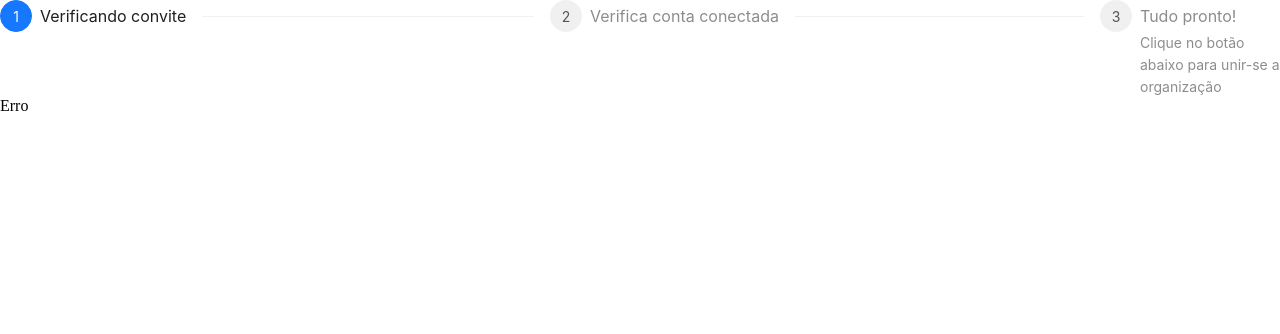
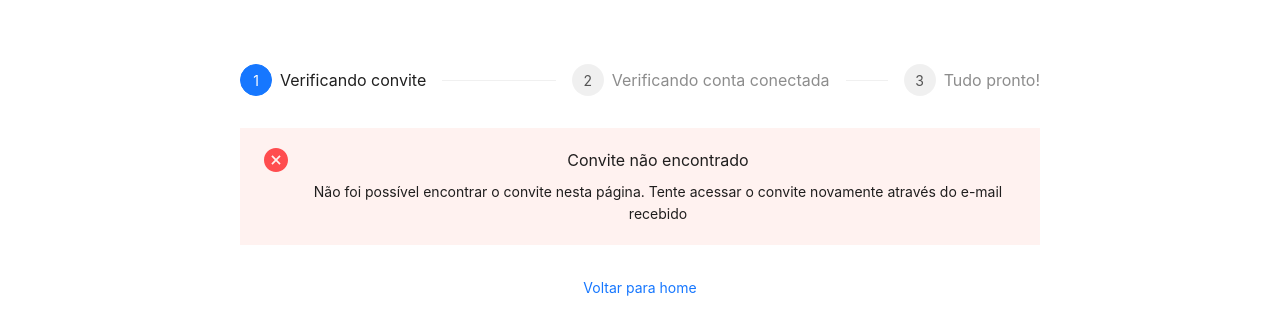
Before and after one commit to felipepoliveira/fpmtoolkit-frontend, a React (Vite) app: page /join-organization in a window 1280 px wide. Shown: the top 334 px of the page. Built offline with nearby package versions, Linux system fonts and the light colour scheme.

Commit message:
🚧 WIP

```diff
--- a/src/api/backend-api/api-error.ts
+++ b/src/api/backend-api/api-error.ts
@@ -1,6 +1,7 @@
 import { AxiosError } from "axios";
 
 export type ErrorType =
+    | "DUPLICATED"
     | "EMAIL_NOT_CONFIRMED"
     | "FORBIDDEN"
     | "INVALID_CREDENTIALS"
--- a/src/api/backend-api/organization-member-invite.ts
+++ b/src/api/backend-api/organization-member-invite.ts
@@ -32,6 +32,14 @@ export const OrganizationMemberInviteService = {
      */
     createNewInvite: async (organizationUuid: string, dto: CreateInviteRequest): Promise<OrganizationMemberInviteModel> => {
         return (await BackendApi.post(`/api/organizations/${organizationUuid}/invites`, dto)).data
+    },
+    /**
+     * Return organization member invite data from the back-end API using the invite token as credentials
+     * @param inviteToken
+     * @returns
+     */
+    findByInviteToken: async (inviteToken: string): Promise<OrganizationMemberInviteModel> => {
+        return (await BackendApi.get(`/api/organization-member-invites/public/by-token/${inviteToken}`)).data
     },
     /**
      * Fetch pagination metadata of all organization member invites of the given organization
--- a/src/api/backend-api/organization-member.ts
+++ b/src/api/backend-api/organization-member.ts
@@ -1,6 +1,13 @@
 import { OrganizationMemberModel } from "../../types/backend-api/organization-member";
 import { PaginationMetadata } from "../../types/backend-api/pagination";
 import BackendApi from "./backend-api";
+
+/**
+ * Payload used in [POST] /api/organizations-members/public/ingress-by-invite
+ */
+interface IngressByInviteRequest {
+    token: string
+}
 
 export const OrganizationMemberService = {
     /**
@@ -16,6 +23,16 @@ export const OrganizationMemberService = {
     },
 
     /**
+     * Ingress into a organization creating a new OrganizationMemberModel. The organization member created is returned by
+     * this endpoint
+     * @param payload
+     * @returns
+     */
+    ingressByInvite: async (payload: IngressByInviteRequest): Promise<OrganizationMemberModel> => {
+        return (await (BackendApi.post(`/api/organization-members/public/ingress-by-invite`, payload))).data
+    },
+
+    /**
      * Return pagination metadata of all organization members of the given organization
      * @param organizationUuid
      * @param page
--- a/src/app/join-organization/JoinOrganizationPage.tsx
+++ b/src/app/join-organization/JoinOrganizationPage.tsx
@@ -1,10 +1,15 @@
-import { useContext, useMemo, useState } from "react"
+import { useContext, useEffect, useMemo, useState } from "react"
 import { AppContext } from "../App"
-import { Button, Steps } from "antd"
+import { Alert, Avatar, Button, Skeleton, Steps, Typography } from "antd"
 import { jwtDecode } from 'jwt-decode';
 import UserSessionStore from "../../store/user-session";
-import { LoadingOutlined } from "@ant-design/icons";
-import { Link } from "react-router";
+import { LoadingOutlined, MailOutlined } from "@ant-design/icons";
+import { Link, useNavigate } from "react-router";
+import { OrganizationMemberInviteModel } from "../../types/backend-api/organization-member-invite";
+import { OrganizationMemberInviteService } from "../../api/backend-api/organization-member-invite";
+import Title from "antd/es/typography/Title";
+import { OrganizationMemberService } from "../../api/backend-api/organization-member";
+import ApiError from "../../api/backend-api/api-error";
 
 
 type CheckStatus = "ok" | "checking" | "error";
@@ -26,6 +31,14 @@ interface InviteTokenPayload {
     recipientEmail: string,
 }
 
+interface InviteTokenAndPayload {
+    /**
+     *
+     */
+    token: string,
+    payload: InviteTokenPayload,
+}
+
 
 export default function JoinOrganizationPage(): React.ReactElement {
     const appContext = useContext(AppContext)
@@ -35,7 +48,20 @@ export default function JoinOrganizationPage(): React.ReactElement {
     // 2) Check if the current authenticated user has the same e-mail as the invite / if not: Send the user to login using the invite token as required token
     // 3) Show the ingress organization button
 
-    const [inviteToken, setInviteToken] = useState<InviteTokenPayload | undefined>(undefined)
+    const navigate = useNavigate()
+    const [inviteToken, setInviteToken] = useState<InviteTokenAndPayload | undefined>(undefined)
+    const [invite, setInvite] = useState<OrganizationMemberInviteModel | undefined>(undefined)
+
+    useEffect(() => {
+        // ignore if the invite token is not defined
+        if (!inviteToken) {
+            return
+        }
+
+        // Fetch the invite data using the given token
+        OrganizationMemberInviteService.findByInviteToken(inviteToken.token)
+            .then(invite => setInvite(invite))
+    }, [inviteToken])
 
     const queryParams = new URLSearchParams(window.location.search)
     const tokenFromQueryParam = queryParams.get('token')
@@ -52,7 +78,13 @@ export default function JoinOrganizationPage(): React.ReactElement {
             if (!decodedJwt.recipientEmail) {
                 return "error"
             }
-            setInviteToken(decodedJwt)
+
+            // update the state with the token and payload
+            setInviteToken({
+                token: tokenFromQueryParam,
+                payload: decodedJwt
+            })
+
             return "ok"
 
         } catch (error) {
@@ -70,7 +102,7 @@ export default function JoinOrganizationPage(): React.ReactElement {
 
         // if the user is not authenticated or the primary email of the authenticated user is not the same as the invite
         const userFromStore = UserSessionStore.get()
-        if (!userFromStore || userFromStore.userData.primaryEmail !== inviteToken.recipientEmail) {
+        if (!userFromStore || userFromStore.userData.primaryEmail !== inviteToken.payload.recipientEmail) {
             return "must-authenticate"
         }
 
@@ -109,9 +141,9 @@ export default function JoinOrganizationPage(): React.ReactElement {
             return (
                 <>
 
-                    <Link to={`/login?email=${inviteToken.recipientEmail}&redirectTo=${encodedPathAndSearch}`}>
-                        <Button>
-                            {`Você deve entrar utilizando a conta ${inviteToken.recipientEmail}`}
+                    <Link to={`/login?email=${inviteToken.payload.recipientEmail}&redirectTo=${encodedPathAndSearch}`}>
+                        <Button icon={<MailOutlined />}>
+                            {`Você deve entrar utilizando a conta ${inviteToken.payload.recipientEmail}`}
                         </Button>
                     </Link>
                 </>
@@ -122,15 +154,123 @@ export default function JoinOrganizationPage(): React.ReactElement {
         )
     }
 
+    function InviteInformation(): React.ReactElement {
+
+        // Do not render anything if the token is not found on the page
+        if (!inviteToken) {
+            return <></>
+        }
+
+        // Return skeleton if the invite data is loading
+        if (!invite) {
+            return (
+                <Skeleton />
+            )
+        }
+
+        return (
+            <>
+                <Avatar size="large" style={{ margin: '16px 0px' }}>
+                    {invite.organization.presentationName.charAt(0)}
+                </Avatar>
+                <Title style={{ margin: '16px 0px' }} level={3}>
+                    Você recebeu um convite de <b>{invite.organization.presentationName}</b>
+                </Title>
+            </>
+        )
+    }
+
+    function IngressContainer(): React.ReactElement {
+
+
+        const [loading, setLoading] = useState(false)
+        const [isAlreadyAMember, setIsAlreadyAMember] = useState(false)
+
+        /**
+         * Show the API that make the user join the organization
+         * @returns
+         */
+        function joinOrganization() {
+            // Can not join if the invite is not returned
+            if (!inviteToken || !invite) {
+                return
+            }
+
+
+            setLoading(true)
+            OrganizationMemberService.ingressByInvite({
+                token: inviteToken.token
+            })
+                .then(() => {
+                    appContext.message.success({
+                        content: 'Você ingressou na organização com sucesso',
+                        duration: 2
+                    })
+                    setTimeout(() => {
+                        navigate(`/o/${invite.organization.profileName}`)
+                    }, 3000)
+                })
+                .catch(e => {
+                    const error = new ApiError(e)
+                    if (error.errorType === 'DUPLICATED') {
+                        appContext.message.warning({
+                            content: 'Você já é um membro dessa organização',
+                            duration: 3
+                        })
+                        setIsAlreadyAMember(true)
+                    }
+                    else {
+                        appContext.message.error({
+                            content: 'Ocorreu um erro inesperado ao tentar unir-se a organização',
+                            duration: 2
+                        })
+                        console.error(error)
+                    }
+                })
+                .finally(() => {
+                    setLoading(false)
+                })
+        }
+
+        // if the user is already a member of the organization show a redirection link
+        if (isAlreadyAMember) {
+            return (
+                <div style={{ marginTop: '16px' }}>
+                    <Alert
+                        style={{ margin: '32px 0px'}}
+                        description={`Você já é um membro dessa organização`}
+                        type="warning"
+                        banner
+                    />
+                    <Typography>
+                        <Link to={`/o/${invite?.organization.profileName}`}>Clique aqui para acessar a página da organização</Link>
+                    </Typography>
+                </div>
+            )
+        }
+
+        return (
+            <>
+                <Button onClick={joinOrganization} type="primary" loading={loading}>
+                    {(!loading) ? "Unir-se a organização" : "Aguarde..."}
+                </Button>
+            </>
+        )
+    }
+
     function InviteTokenContainer(): React.ReactElement {
         if (inviteTokenStatus === 'checking') {
             return <LoadingOutlined />
         }
         else if (inviteTokenStatus === 'error') {
             return (
-                <>
-                    Erro
-                </>
+                <Alert
+                    style={{ margin: '24px 0px' }}
+                    message={`Convite não encontrado`}
+                    description={`Não foi possível encontrar o convite nesta página. Tente acessar o convite novamente através do e-mail recebido`}
+                    type="error"
+                    banner
+                />
             )
         }
         else return (
@@ -140,24 +280,36 @@ export default function JoinOrganizationPage(): React.ReactElement {
 
 
     return (
-        <div>
+        <div style={{
+            margin: 'auto',
+            maxWidth: '800px',
+            padding: '32px',
+            textAlign: 'center',
+        }}>
             <Steps
                 current={currentStep}
+                style={{
+                    margin: '32px 0px'
+                }}
                 items={[
                     {
                         title: "Verificando convite",
                     },
                     {
-                        title: "Verifica conta conectada"
+                        title: "Verificando conta conectada"
                     },
                     {
                         title: "Tudo pronto!",
-                        description: "Clique no botão abaixo para unir-se a organização",
                     }
                 ]}
             />
+            <InviteInformation />
             {(currentStep == TokenStep) && <InviteTokenContainer />}
             {(currentStep == AuthenticatedUserStep) && <AuthenticatedUserContainer />}
+            {(currentStep == IngressStep) && <IngressContainer />}
+            <Typography style={{ marginTop: '32px' }}>
+                <Link to={"/"}>Voltar para home</Link>
+            </Typography>
         </div>
     )
 }
--- a/src/types/backend-api/organization-member-invite.ts
+++ b/src/types/backend-api/organization-member-invite.ts
@@ -1,5 +1,8 @@
+import { OrganizationModel } from "./organization";
+
 export interface OrganizationMemberInviteModel {
     createdAt: string; // ISO 8601 date-time string
     memberEmail: string;
     uuid: string; // UUID string
+    organization: OrganizationModel; // Store data about the organization
   }
```
Lines whose indentation alone changed are shown as unchanged.
